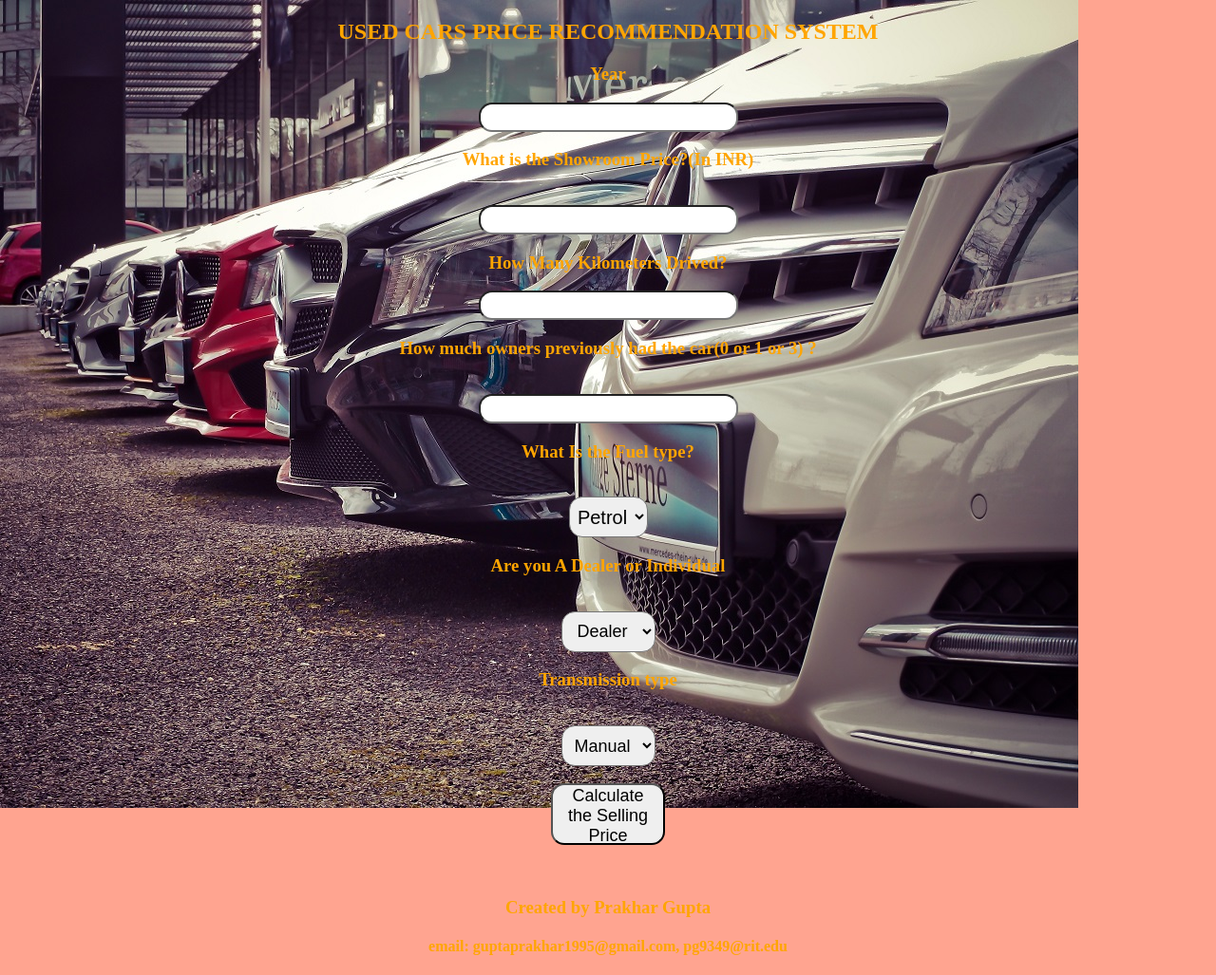
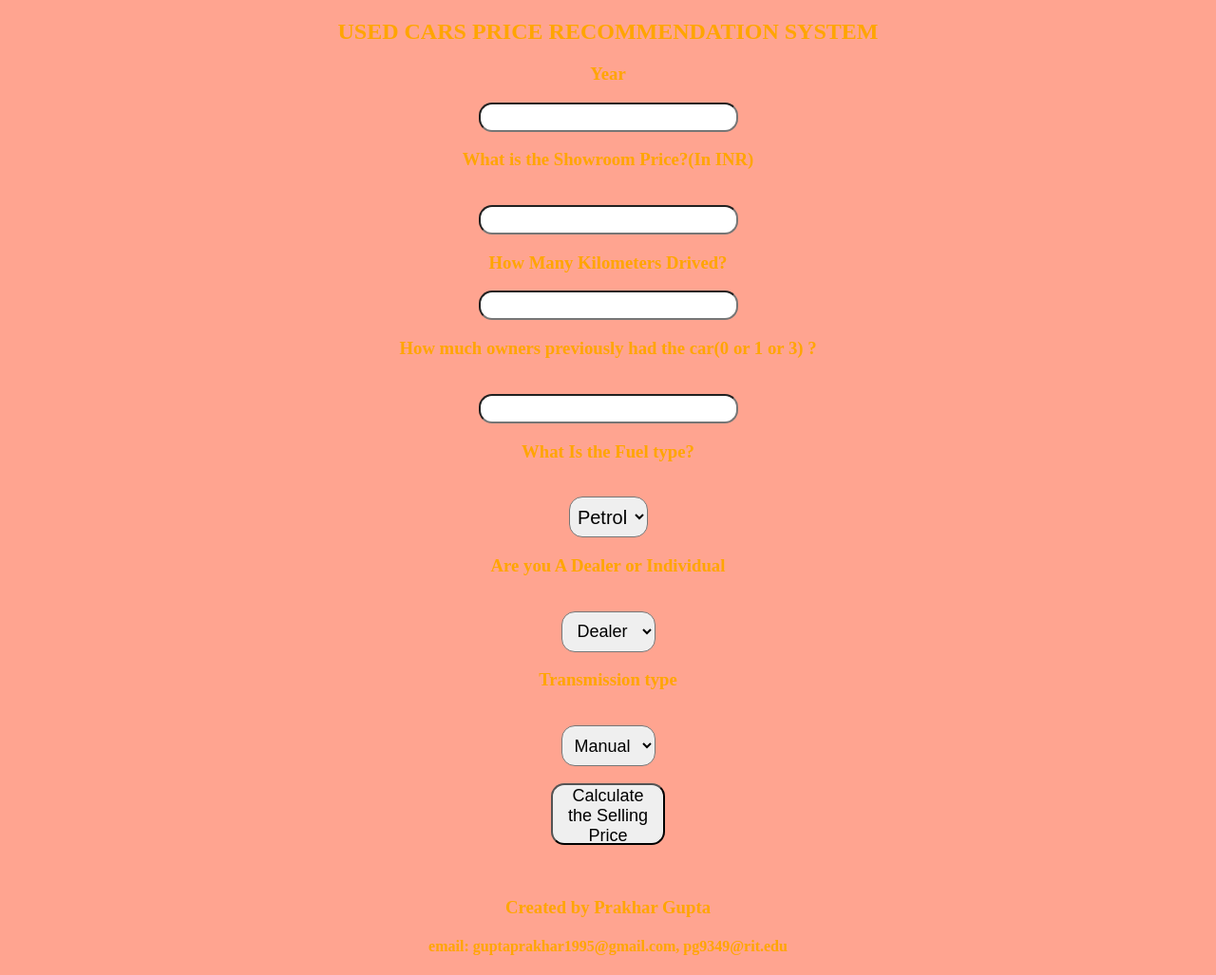
Before and after one commit to iamprakhargupta/oldcar, a Flask app: page / in a window 1280 px wide. Shown: the whole page at 95% size. Run offline with Flask 2, Linux system fonts and the light colour scheme; parts of the project's set-up code (start-up, migrations or seed data) failed here and were passed over.

Commit message:
Update index.html

```diff
--- a/templates/index.html
+++ b/templates/index.html
@@ -55,7 +55,7 @@
             background-color: #FFA490;
             text-align: center;
             padding: 0px;
-            			background-image: url("{{ url_for('static', filename='i.jpg') }}");
+
 			background-repeat: no-repeat;
         }
 
```
